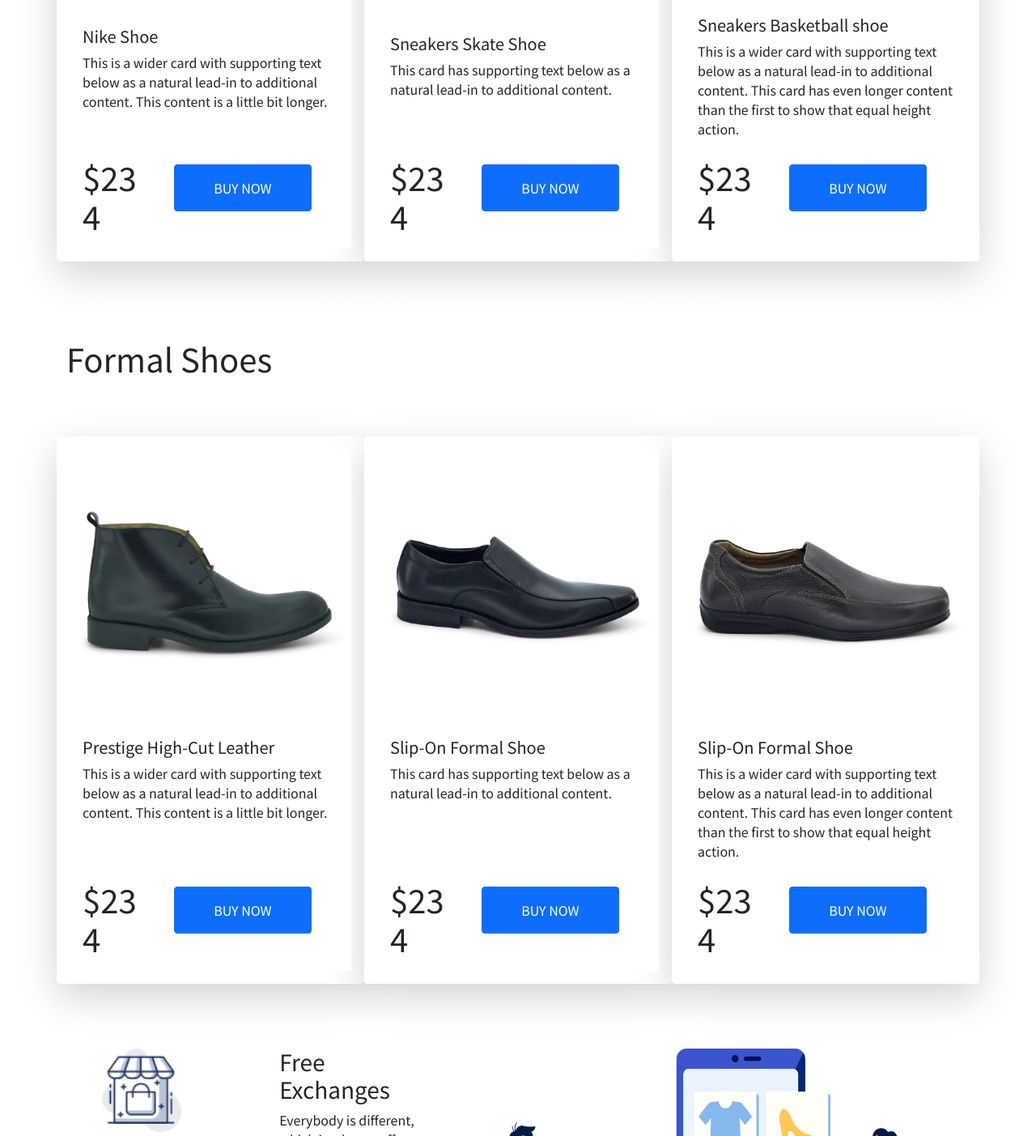
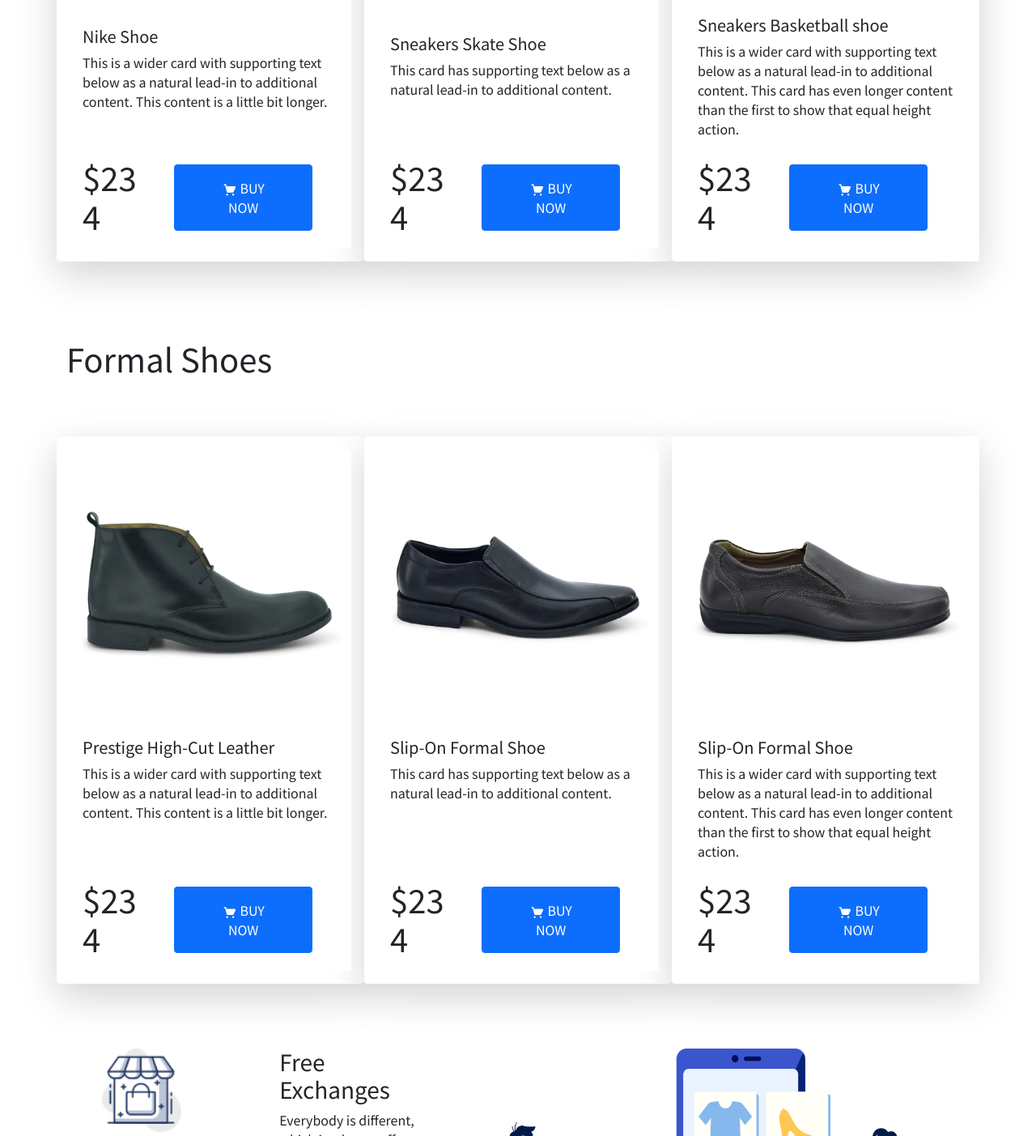
Before and after one commit to AhsanSium/ph-assignment2, a plain HTML site: page index.html in a window 1280 px wide. Shown: the part 1225-2628 px from the top of the page at 81% size. Drawn offline with nearby package versions, Linux system fonts and the light colour scheme.

Commit message:
Second Edit

```diff
--- a/index.html
+++ b/index.html
@@ -64,10 +64,10 @@
             </div>
             <div class=" col-md-6 d-flex justify-content-end">
               <div class="text-sec w-75">
-              <h1 class="heading1">NIKE REACT</h1>
-              <h1 class="heading2">INFINITY RUN 2</h1>
+              <h1 class="heading1 text-danger h1 fw-bold">NIKE REACT</h1>
+              <h1 class="heading2 text-primary h1 fw-bold ">INFINITY RUN 2</h1>
               <P class="text-justify">Lorem, ipsum dolor sit amet consectetur adipisicing elit. Adipisci obcaecati consequuntur unde voluptates quibusdam accusamus earum ad voluptas autem quia.</P>
-              <button class="btn btn-primary m-2 pt-3 pb-3 ps-5 pe-5 ">BUY NOW </button>
+              <button class="btn btn-primary m-2 pt-3 pb-3 ps-5 pe-5 "> <img class="img-fluid w-25" src="icon/shopping-cart 1.png"> BUY NOW </button>
               </div>
             </div>
           </div>
@@ -90,7 +90,7 @@
                     <h1>$234</h1>
                   </div>
                   <div class="col-8">
-                    <button class="btn btn-primary m-2 pt-3 pb-3 ps-5 pe-5 ">BUY NOW </button>
+                    <button class="btn btn-primary m-2 pt-3 pb-3 ps-5 pe-5 "> <img class="img-fluid w-25" src="icon/shopping-cart 1.png"> BUY NOW </button>
                   </div>
                 </div>
               </div>
@@ -107,7 +107,7 @@
                     <h1>$234</h1>
                   </div>
                   <div class="col-8">
-                    <button class="btn btn-primary m-2 pt-3 pb-3 ps-5 pe-5 ">BUY NOW </button>
+                    <button class="btn btn-primary m-2 pt-3 pb-3 ps-5 pe-5 "> <img class="img-fluid w-25" src="icon/shopping-cart 1.png"> BUY NOW </button>
                   </div>
                 </div>
               </div>
@@ -124,7 +124,7 @@
                     <h1>$234</h1>
                   </div>
                   <div class="col-8">
-                    <button class="btn btn-primary m-2 pt-3 pb-3 ps-5 pe-5 ">BUY NOW </button>
+                    <button class="btn btn-primary m-2 pt-3 pb-3 ps-5 pe-5 "> <img class="img-fluid w-25" src="icon/shopping-cart 1.png"> BUY NOW </button>
                   </div>
                 </div>
             </div>
@@ -148,7 +148,7 @@
                     <h1>$234</h1>
                   </div>
                   <div class="col-8">
-                    <button class="btn btn-primary m-2 pt-3 pb-3 ps-5 pe-5 ">BUY NOW </button>
+                    <button class="btn btn-primary m-2 pt-3 pb-3 ps-5 pe-5 "> <img class="img-fluid w-25" src="icon/shopping-cart 1.png"> BUY NOW </button>
                   </div>
                 </div>
               </div>
@@ -165,7 +165,7 @@
                     <h1>$234</h1>
                   </div>
                   <div class="col-8">
-                    <button class="btn btn-primary m-2 pt-3 pb-3 ps-5 pe-5 ">BUY NOW </button>
+                    <button class="btn btn-primary m-2 pt-3 pb-3 ps-5 pe-5 "> <img class="img-fluid w-25" src="icon/shopping-cart 1.png"> BUY NOW </button>
                   </div>
                 </div>
               </div>
@@ -182,7 +182,7 @@
                     <h1>$234</h1>
                   </div>
                   <div class="col-8">
-                    <button class="btn btn-primary m-2 pt-3 pb-3 ps-5 pe-5 ">BUY NOW </button>
+                    <button class="btn btn-primary m-2 pt-3 pb-3 ps-5 pe-5 "> <img class="img-fluid w-25" src="icon/shopping-cart 1.png"> BUY NOW </button>
                   </div>
                 </div>
             </div>
```
